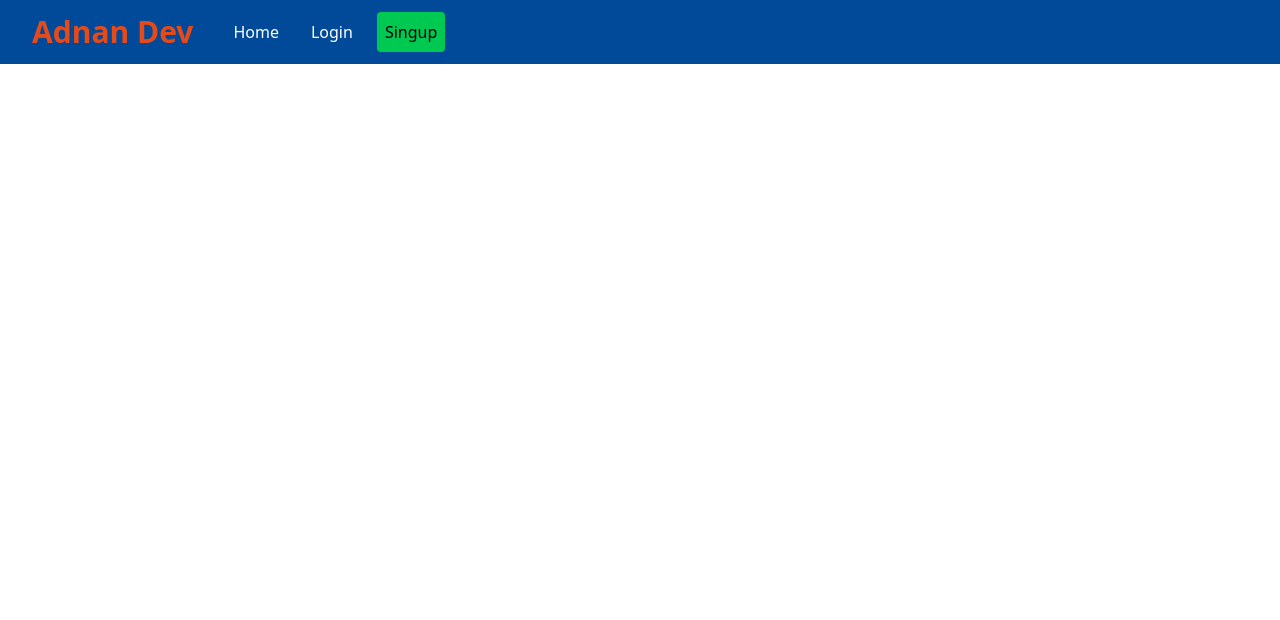
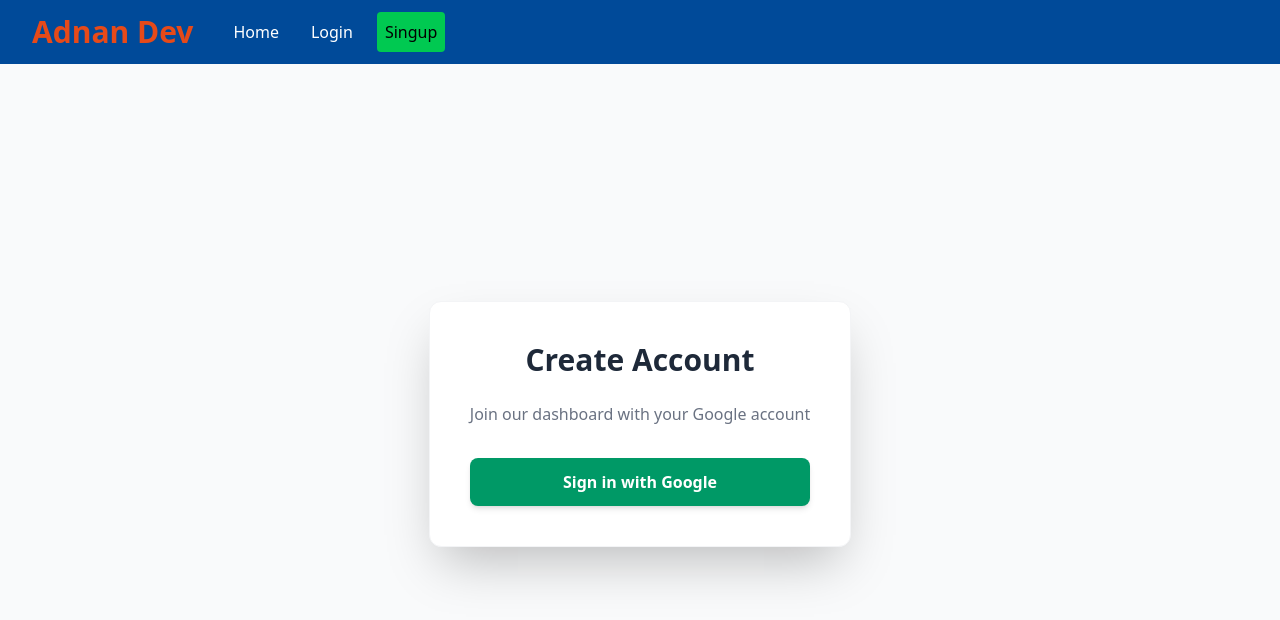
Before and after one commit to freelanceradnan/react-login-signup-dashboard, a React (Vite) app: page /signup in a window 1280 px wide. Shown: the top 620 px of the page. Built offline with nearby package versions, Linux system fonts and the light colour scheme; no server answers.

Commit message:
firebase google signup added

```diff
--- a/package.json
+++ b/package.json
@@ -11,6 +11,7 @@
   },
   "dependencies": {
     "@tailwindcss/vite": "^4.1.18",
+    "firebase": "^12.9.0",
     "react": "^19.2.0",
     "react-dom": "^19.2.0",
     "react-hook-form": "^7.71.1",
--- a/src/pages/SignUp/Signup.jsx
+++ b/src/pages/SignUp/Signup.jsx
@@ -1,12 +1,93 @@
-import React from 'react';
+import React, { useEffect } from 'react';
 import Navbar from '../../Components/Navbar/Navbar';
+import { initializeApp } from "firebase/app";
+import useAuth from '../../hooks/useAuth';
+import { useLocation, useNavigate } from 'react-router-dom';
+import {
+    getAuth,
+    signInWithPopup,
+    GoogleAuthProvider,
+    onAuthStateChanged
+} from "firebase/auth";
+
+
+const firebaseConfig = {
+    apiKey: "AIzaSyDmKAfA94hk8C28_08Df76l_m5xSsb6FoU",
+    authDomain: "adnan-dashboard.firebaseapp.com",
+    projectId: "adnan-dashboard",
+    storageBucket: "adnan-dashboard.firebasestorage.app",
+    messagingSenderId: "288286100809",
+    appId: "1:288286100809:web:9873c175480d9101ef9e98",
+};
+
+
+const app = initializeApp(firebaseConfig);
+const auth = getAuth(app);
+const provider = new GoogleAuthProvider();
 
 const Signup = () => {
+const {user,setUser}=useAuth()
+ let navigate=useNavigate()
+    let location=useLocation()
+    let from=location?.state?.from?.pathname||"/"
+useEffect(()=>{
+user.gmail && navigate(from,{replace:true})
+},[from,navigate,user?.gmail])
+
+
+    useEffect(() => {
+        const unsubscribe = onAuthStateChanged(auth, (user) => {
+            if (user) {
+                // console.log("Logged in user:", user);
+            }
+        });
+        return () => unsubscribe();
+    }, []);
+
+    const handleGoogleSignin = async () => {
+        try {
+
+            const result = await signInWithPopup(auth, provider);
+            const user = result.user;
+            // console.log("Success:", user);
+            alert(`Welcome ${user.displayName}!`);
+            const tempUser={
+                id:user.uid,
+                gmail:user.email,
+                name:user.displayName,
+                image:user.photoURL
+            }
+            setUser(tempUser)
+            localStorage.setItem('uId',tempUser.id)
+            console.log(tempUser.id)
+        } catch (error) {
+            console.error("Error during sign-in:", error.message);
+
+        }
+    };
+
     return (
-        <div>
-           <Navbar/>
+        <div className="min-h-screen bg-gray-50">
+            <Navbar />
+
+            <div className="flex flex-col justify-center items-center h-[calc(100vh-80px)]">
+                <div className="bg-white p-10 rounded-xl shadow-2xl text-center border border-gray-100">
+                    <h1 className="text-3xl font-bold text-gray-800 mb-6">Create Account</h1>
+                    <p className="text-gray-500 mb-8">Join our dashboard with your Google account</p>
+
+                    <button
+                        onClick={handleGoogleSignin}
+                        className="flex items-center justify-center gap-3 w-full rounded-lg px-6 bg-emerald-600 py-3 text-white font-semibold hover:bg-emerald-700 transition-all active:scale-95 shadow-md"
+                    >
+
+                        Sign in with Google
+                    </button>
+
+
+                </div>
+            </div>
         </div>
     );
-};
+}
 
 export default Signup;
```
Also changed, not shown: 1 other file (tests, documents, lock files or other folders).
